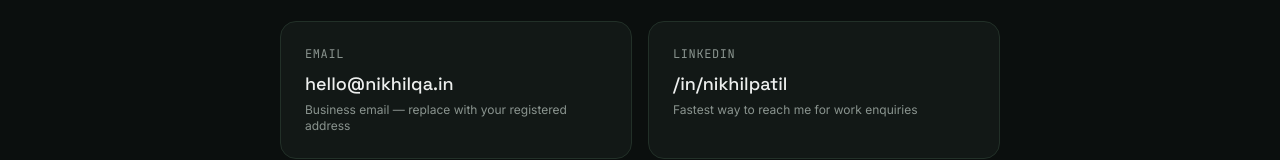
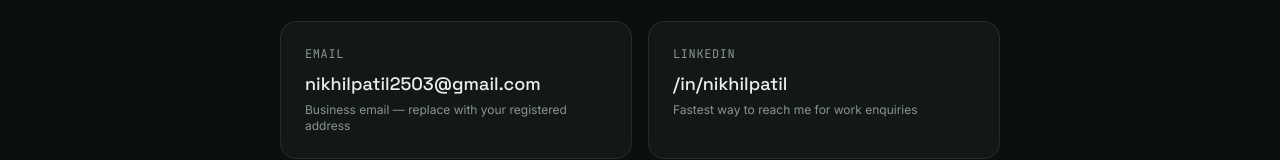
Before and after one commit to Nikkks2000/nikhil-qa-portfolio, a Next.js app: page /contact in a window 1280 px wide. Shown: the part 300-460 px from the top of the page. Built offline with nearby package versions, Linux system fonts and the light colour scheme.

Commit message:
Update contact email address in page.tsx

```diff
--- a/app/contact/page.tsx
+++ b/app/contact/page.tsx
@@ -30,10 +30,10 @@ export default function ContactPage() {
                 Email
               </p>
               <a
-                href="mailto:hello@nikhilqa.in"
+                href="mailto:nikhilpatil2503@gmail.com"
                 className="focus-ring mt-2 block font-display text-lg hover:text-accent"
               >
-                hello@nikhilqa.in
+                nikhilpatil2503@gmail.com
               </a>
               <p className="mt-1 text-xs text-fg-muted">
                 Business email — replace with your registered address
```
